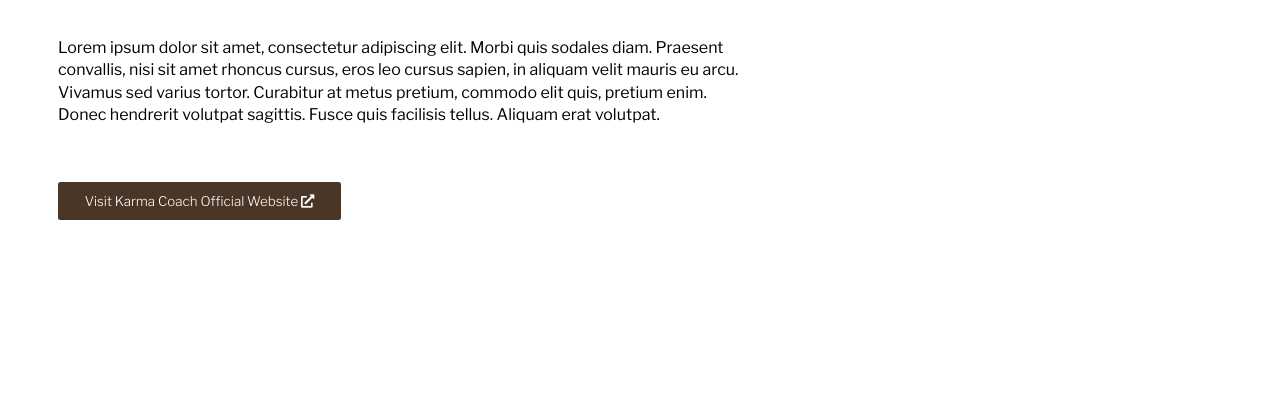
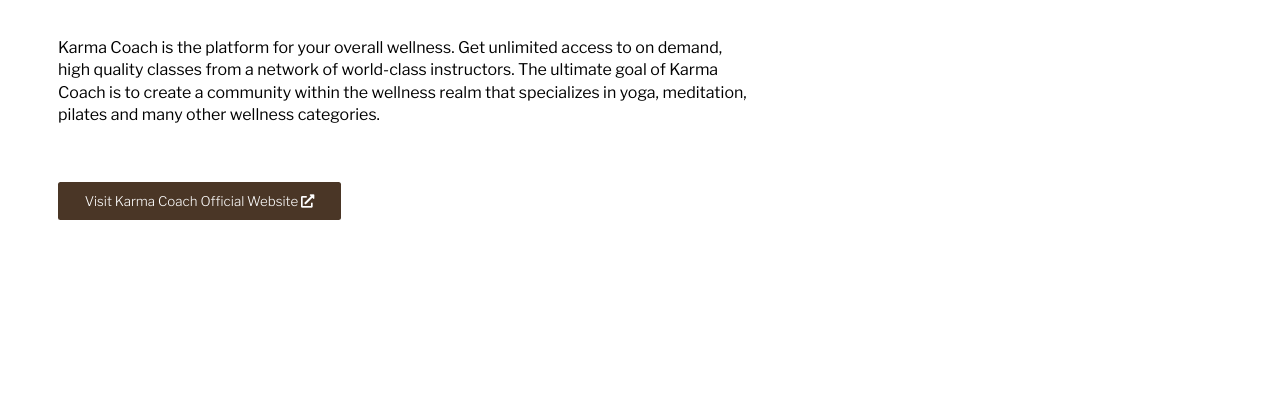
Before and after one commit to gionoel/gionoel.github.io, a plain HTML site: page project-karma.html in a window 1280 px wide. Shown: the part 331-738 px from the top of the page. Drawn offline with nearby package versions, Linux system fonts and the light colour scheme.

Commit message:
Karma Coach Desciption

```diff
--- a/project-karma.html
+++ b/project-karma.html
@@ -76,12 +76,11 @@
       <div class="main-project">
         <h3 class="project-title">Karma Coach Mobile App &amp; Website</h3>
         <p>
-          Lorem ipsum dolor sit amet, consectetur adipiscing elit. Morbi quis
-          sodales diam. Praesent convallis, nisi sit amet rhoncus cursus, eros
-          leo cursus sapien, in aliquam velit mauris eu arcu. Vivamus sed varius
-          tortor. Curabitur at metus pretium, commodo elit quis, pretium enim.
-          Donec hendrerit volutpat sagittis. Fusce quis facilisis tellus.
-          Aliquam erat volutpat.
+          Karma Coach is the platform for your overall wellness. Get unlimited
+          access to on demand, high quality classes from a network of
+          world-class instructors. The ultimate goal of Karma Coach is to create
+          a community within the wellness realm that specializes in yoga,
+          meditation, pilates and many other wellness categories.
         </p>
       </div>
 
```
